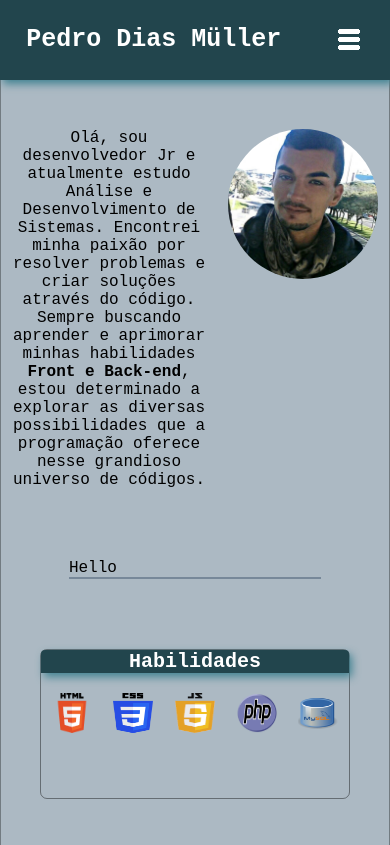
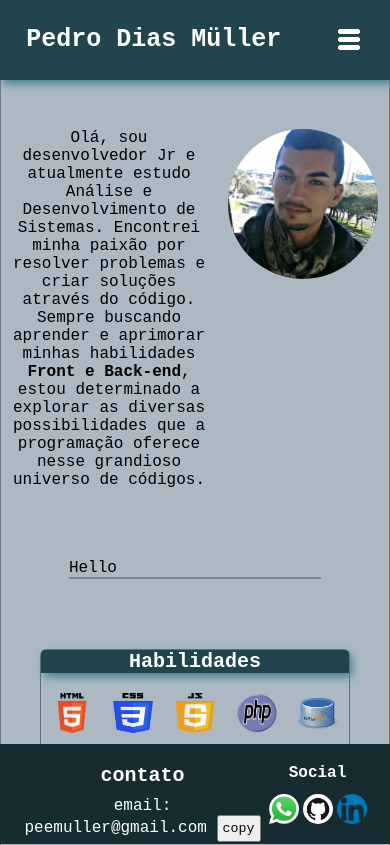
Before and after one commit to muller-pedro/portifolio, a plain HTML site: page index.html in a window 390 px wide. Shown: the top 845 px of the page. Drawn offline with Linux system fonts and the light colour scheme.

Commit message:
Ajuste responsivo
footer changes

```diff
--- a/index.html
+++ b/index.html
@@ -48,7 +48,7 @@
             text-align: center;
             max-width: 700px;
             margin: auto;
-            height: 1100px;
+            height: 1300px;
             padding-top: 8em;
 
             border: 1px solid rgba(0, 0, 0, 0.338);
@@ -184,10 +184,16 @@
 
         footer {
             /*width: 100%;*/
-            height: 100px;
-            background-color: #162C30 ;
+            position: fixed;
+            bottom: 0;
+            left: 0;
+            width: 100%;
+            height: 100px; /* Defina a altura desejada para o footer */
+            background-color: #162C30;
             display: flex;
             flex-direction: row;
+            justify-content: space-between;
+            padding: 10px 20px;
 
         }
 
@@ -254,6 +260,7 @@
 
         #box-projetos {
             display: flex;
+
             flex-direction: row;
             justify-content: space-around;
             margin-top: 20px;
@@ -326,6 +333,9 @@
                 border: 1px rgba(0, 0, 0, 0.455) solid;
             }
 
+            .div-meio{
+              height: 1600px;
+             }
 
         }
         #copyButton{
```
